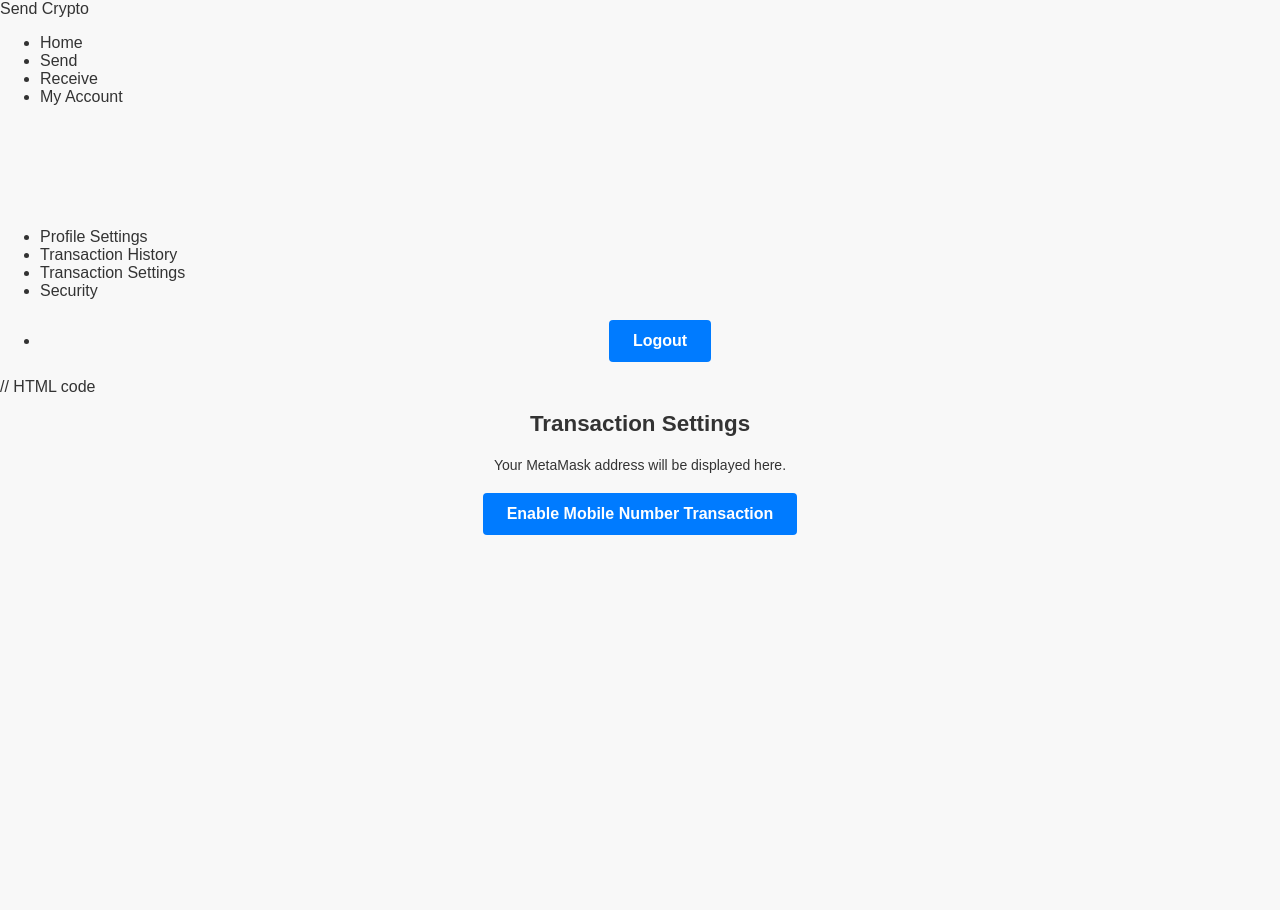
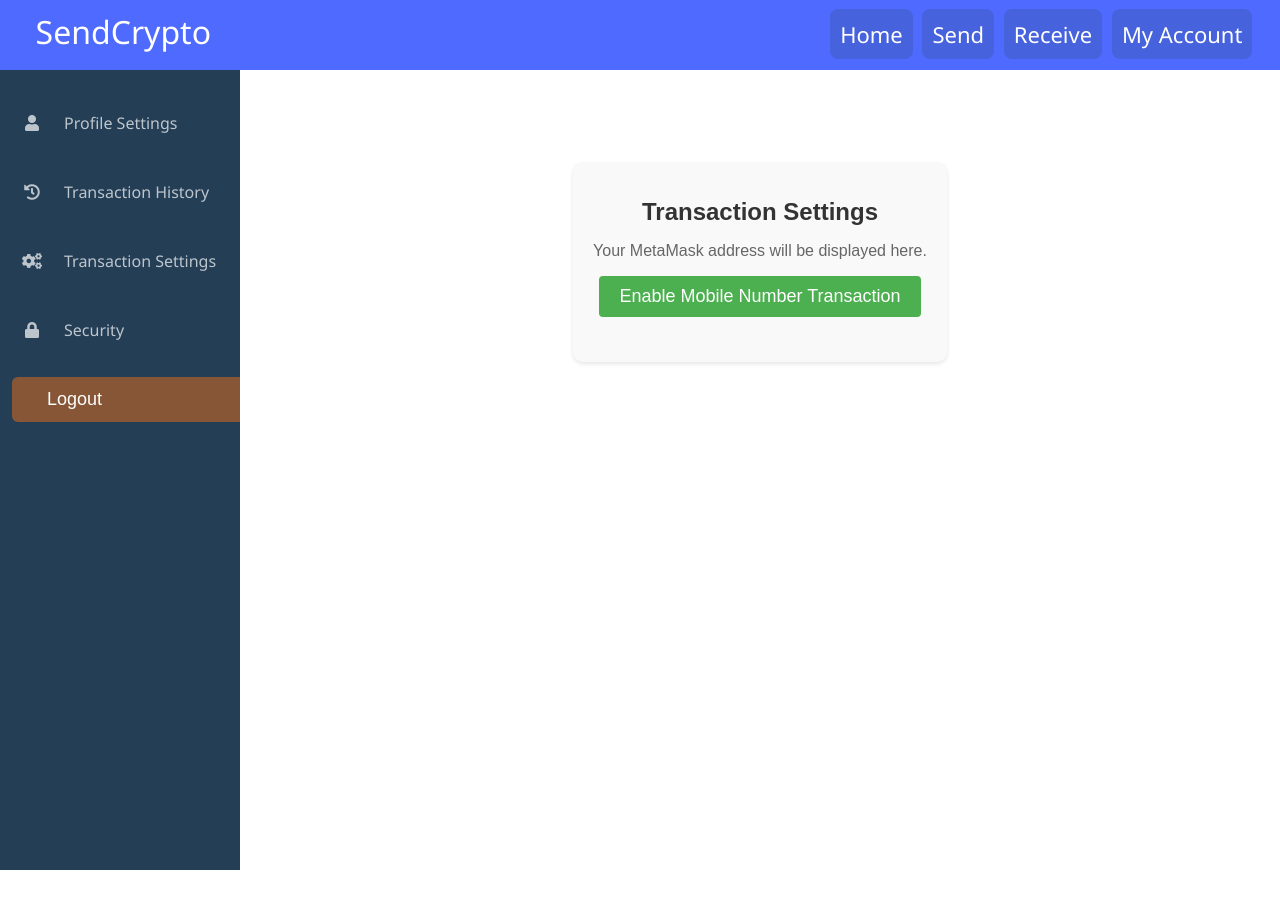
Before and after one commit to amuejunankar/SendCrypto-HC, a PHP site: page /tcpdf/html/account/transaction_settings.php in a window 1280 px wide. Before the commit the page ends 535 px from the top, so only its background shows below. Run offline with PHP 8.4, Linux system fonts and the light colour scheme; a user stored in the database is signed in.

Commit message:
updated settting page

```diff
--- a/html/account/styles/sidebar.css
+++ b/html/account/styles/sidebar.css
@@ -13,6 +13,7 @@ body {
 
 body {
     margin: 0px;
+    position: relative;
     font-family: 'segoe ui';
     z-index: 1;
 
@@ -74,7 +75,7 @@ a {
     width: 15em;
     height: 100%;
     margin-top: 70px;
-
+    z-index: 1;
     background: #243e56;
     color: rgba(255, 255, 255, 0.7);
 }
--- a/html/account/transaction_settings.php
+++ b/html/account/transaction_settings.php
@@ -35,10 +35,6 @@ mysqli_close($conn);
 
 
 
-
-
-
-
 <!DOCTYPE html>
 <html>
 
@@ -46,137 +42,220 @@ mysqli_close($conn);
     <title>Transaction Settings</title>
     <link rel="stylesheet" href="../../styles/navbar.css">
     <link rel="stylesheet" href="./styles/sidebar.css">
+    <link rel="stylesheet" href="https://cdnjs.cloudflare.com/ajax/libs/font-awesome/4.7.0/css/font-awesome.min.css">
+    <link rel="stylesheet" href="https://cdnjs.cloudflare.com/ajax/libs/font-awesome/5.15.3/css/all.min.css" integrity="sha512-xxx" crossorigin="anonymous" />
+
+
     <style>
-        /* styles.css */
-        body {
-            font-family: Arial, sans-serif;
-            background-color: #f8f8f8;
-        }
-
-        .container {
-            max-width: 600px;
-            margin: 0 auto;
-            padding: 40px;
-            background-color: #fff;
-            border-radius: 8px;
-            box-shadow: 0 2px 10px rgba(0, 0, 0, 0.1);
+        .card {
+            background-color: #f9f9f9;
+            border-radius: 10px;
+            box-shadow: 0 2px 4px rgba(0, 0, 0, 0.1);
+            padding: 20px 20px;
+            text-align: center;
+            margin-top: 5%;
+            margin-left: 5%;
+            margin-right: 5%;
+            font-family: 'Arial', sans-serif;
+            height: 200px;
         }
 
         h1 {
-            text-align: center;
+            font-size: 24px;
+            margin-bottom: 10px;
         }
 
         p {
-            text-align: center;
+            font-size: 16px;
+            color: #666;
         }
 
         button {
-            display: block;
-            margin: 0 auto;
-            margin-top: 20px;
-            padding: 12px 24px;
-            font-size: 16px;
-            font-weight: bold;
-            color: #fff;
-            background-color: #007bff;
+            background-color: #4CAF50;
+            color: white;
             border: none;
             border-radius: 4px;
+            padding: 10px 20px;
+            font-size: 18px;
             cursor: pointer;
             transition: background-color 0.3s ease;
         }
 
         button:hover {
-            background-color: #0056b3;
+            background-color: #45a049;
         }
 
-        #address {
-            margin-top: 20px;
+
+        @media screen and (max-width: 672px) {
+            .card {
+                padding: 20px;
+                margin-top: 20%;
+                font-family: 'Arial', sans-serif;
+            }
+
+            h1 {
+                font-size: 20px;
+                margin-bottom: 8px;
+            }
+
+            p {
                 font-size: 14px;
-            color: #333;
             }
+
+            button {
+                padding: 8px 16px;
+                font-size: 16px;
+            }
+        }
+
+
+
+        @media screen and (max-width: 450px) {
+            .card {
+                padding: 10px;
+                margin-top: 20%;
+                font-family: 'Arial', sans-serif;
+            }
+
+            h1 {
+                font-size: 20px;
+                margin-bottom: 8px;
+            }
+
+            p {
+                font-size: 14px;
+            }
+
+            button {
+                padding: 8px 16px;
+                font-size: 16px;
+            }
+        }
+
     </style>
 </head>
 
-<body>
+<body class="body">
 
 
     <div class="header">
-        <div class="navbar">
-            <div class="logo">
-                <a href="../../index.php">Send Crypto</a>
+
+        <div class="nav">
+            <input type="checkbox" id="nav-check">
+            <div class="nav-header">
+                <div class="nav-title">
+                    SendCrypto
                 </div>
-            <ul class="navLinks">
-                <li>
-                    <a href="../../index.php">Home</a>
-                </li>
-                <li>
-                    <?php
+            </div>
+            <div class="nav-btn">
+                <label for="nav-check">
+                    <span></span>
+                    <span></span>
+                    <span></span>
+                </label>
+            </div>
+
+            <div class="nav-links">
+                <a href="../../index.php" target="">Home</a>
+                <a href="<?php
                             // Start the session
-
 
                             // Check if user is logged in
                             if (isset($_SESSION['logged_in']) && $_SESSION['logged_in'] == true) {
                                 // If user is logged in, display My Account link
-                        echo '<a href="../send.php">Send</a>';
+                                echo '../send.php';
                             } else {
                                 // If user is not logged in, display Login link
-                        echo '<a href="../sendOld.php">Send</a>';
+                                echo '../sendOld.php';
                             }
-                    ?>
-                </li>
-                <li>
-                    <?php
+                            ?>" target="">Send</a>
+                <a href="<?php
                             // Start the session
-
 
                             // Check if user is logged in
                             if (isset($_SESSION['logged_in']) && $_SESSION['logged_in'] == true) {
                                 // If user is logged in, display My Account link
-                        echo '<a href="../receive.php">Receive</a>';
+                                echo '../receive.php';
                             } else {
                                 // If user is not logged in, display Login link
-                        echo '<a href="../receiveOld.php">Receive</a>';
+                                echo '../receiveOld.php';
                             }
-                    ?>
-                </li>
-                <li>
+                            ?>" target="">Receive</a>
                 <?php
                 // Start the session
 
                 // Check if user is logged in
                 if (isset($_SESSION['logged_in']) && $_SESSION['logged_in'] == true) {
                     // If user is logged in, display My Account link
-                        echo '<a href="./account/account.php">My Account</a>';
+                    echo '<a href="./account.php">My Account</a>';
                 } else {
                     // If user is not logged in, display Login link
-                        echo '<a href="../html/login.html">Login</a>';
+                    echo '<a href="./html/login.php">Login</a>';
                 }
                 ?>
+            </div>
+
+
+        </div>
+
+
+
+
+    </div>
+    <br><br><br><br><br>
+
+
+    <div class="s-layout">
+        <!-- Sidebar -->
+        <div class="s-layout__sidebar">
+            <a class="s-sidebar__trigger" href="#0">
+                <i class="fa fa-bars"></i>
+            </a>
+
+            <nav class="s-sidebar__nav">
+                <ul>
+                    <li>
+                        <a class="s-sidebar__nav-link" href="./account.php">
+                            <i class="fa fa-user"></i><em>Profile Settings</em>
+                        </a>
+                    </li>
+                    <li>
+                        <a class="s-sidebar__nav-link" href="./transaction-history.php">
+                            <i class="fa fa-history"></i><em>Transaction History</em>
+                        </a>
+                    </li>
+                    <li>
+                        <a class="s-sidebar__nav-link" href="./transaction_settings.php">
+                            <i class="fa fa-cogs"></i><em>Transaction Settings</em>
+                        </a>
+                    </li>
+                    <li>
+                        <a class="s-sidebar__nav-link" href="./security.php">
+                            <i class="fa fa-lock"></i><em>Security</em>
+                        </a>
+                    </li>
+                    <li>
+                        <form method="POST">
+                            <button type="submit" name="logout" class="logout-button">
+                                <i class="fa fa-sign-out"></i> Logout
+                            </button>
+                        </form>
                     </li>
                 </ul>
-        </div>
-    </div>
-    <br><br><br><br><br>
-    <div class="sidebar">
-        <ul>
-            <li><a href="./account.php">Profile Settings</a></li>
-            <li><a href="./transaction-history.php">Transaction History</a></li>
-            <li><a href="./transaction_settings.php">Transaction Settings</a></li>
-            <li><a href="./security.php">Security</a></li>
-
-            <li>
-                <form method="POST"><button type="submit" name="logout">Logout</button></form>
-            </li>
-        </ul>
+            </nav>
         </div>
 
+
+        <main class="s-layout__content">
+
+
+
             <!-- ---------------------MAIN THINGS----------------------- -->
-
-    // HTML code
+            <div class="card">
                 <h1>Transaction Settings</h1>
                 <p id="address">Your MetaMask address will be displayed here.</p>
                 <button id="enableBtn">Enable Mobile Number Transaction</button>
-
+            </div>
             <script>
                 // Declare global variable to store user's Ethereum address
                 var eth_address = '';
@@ -220,6 +299,21 @@ mysqli_close($conn);
             </script>
 
 
+        </main>
+    </div>
+
+
+
+
+
+
+
+
+
+
+
+
+
 </body>
 
 </html>
```
Lines whose indentation alone changed are shown as unchanged.
